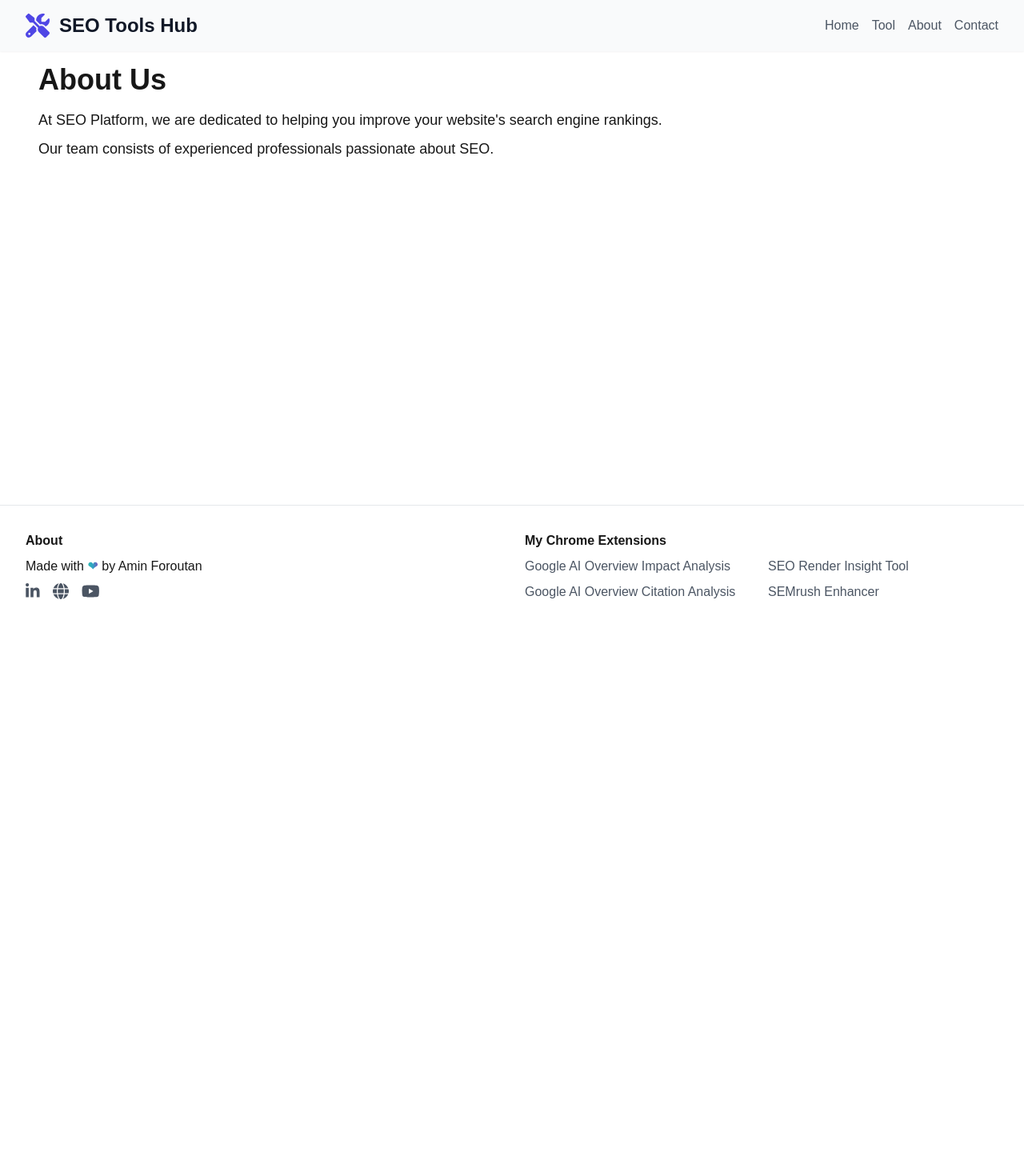
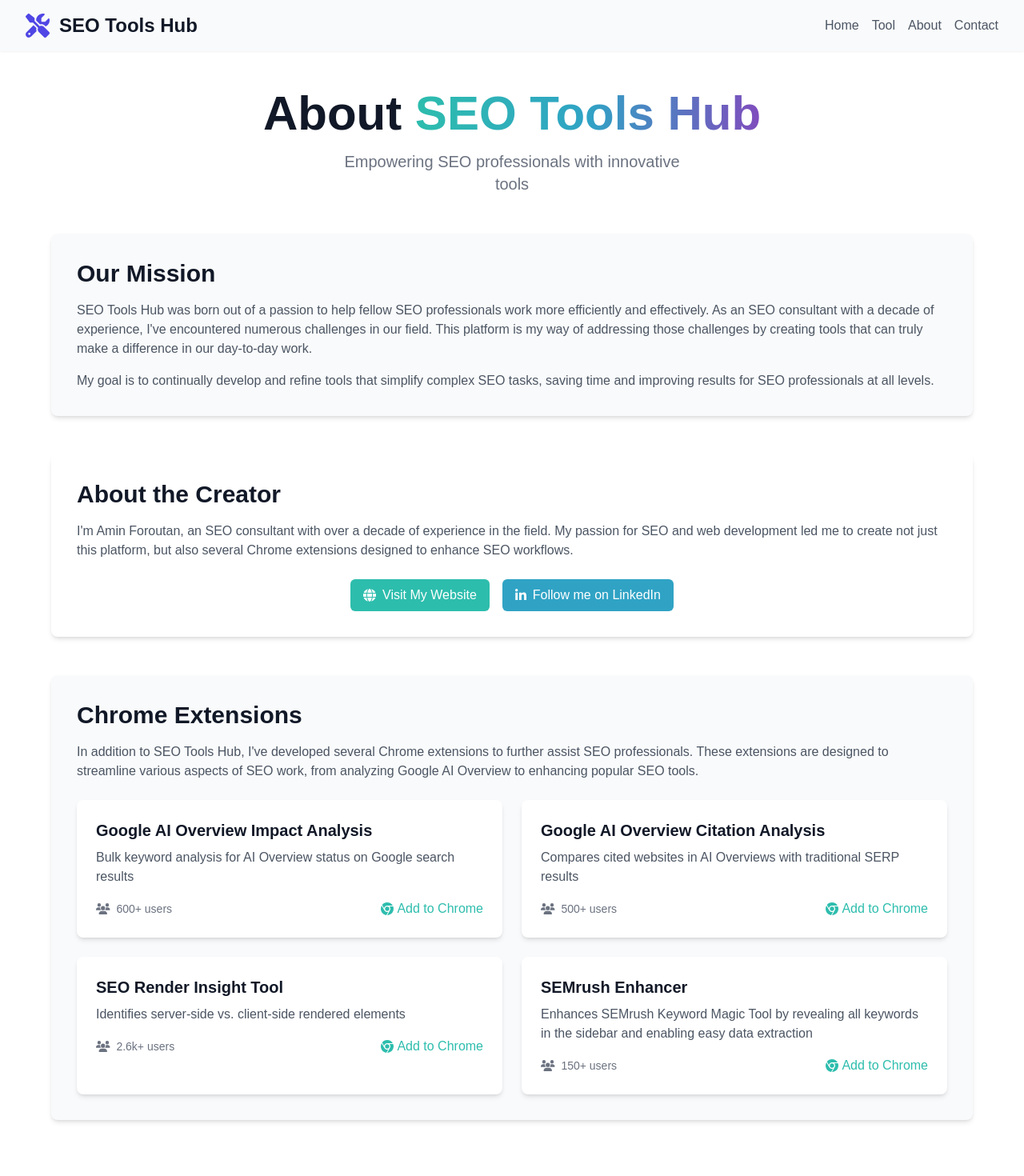
Before and after one commit to AminForou/seo-platform-frontend, a Next.js app: page /about in a window 1280 px wide. Shown: the top 1470 px of the page at 80% size. Before the commit the page ends 800 px from the top, so only its background shows below. Built offline with nearby package versions, Linux system fonts and the light colour scheme.

Commit message:
Add About and Contact pages, update Font Awesome configuration

```diff
--- a/app/about/page.tsx
+++ b/app/about/page.tsx
@@ -1,23 +1,131 @@
 // app/about/page.tsx
 
-import type { Metadata } from 'next';
+import { Metadata } from 'next';
+import { FontAwesomeIcon } from '@fortawesome/react-fontawesome';
+import {
+  faGlobe,
+  faUsers,
+} from '@fortawesome/free-solid-svg-icons';
+import {
+  faLinkedinIn,
+  faChrome,
+} from '@fortawesome/free-brands-svg-icons';
+import '@fortawesome/fontawesome-svg-core/styles.css';
 
 export const metadata: Metadata = {
-  title: "About Us - SEO Platform",
-  description: "Learn more about our mission and team at SEO Platform.",
+  title: 'About SEO Tools Hub',
+  description:
+    'Empowering SEO professionals with innovative tools. Learn more about our mission and the creator behind SEO Tools Hub.',
 };
 
 export default function About() {
   return (
-    <div className="container mx-auto p-4">
-      <h1 className="text-4xl font-bold mb-4">About Us</h1>
-      <p className="text-lg mb-2">
-  At SEO Platform, we are dedicated to helping you improve your website&apos;s search engine rankings.
-</p>
+    <div className="max-w-7xl mx-auto py-12 px-4 sm:px-6 lg:px-8">
+      <div className="text-center mb-12">
+        <h1 className="text-4xl font-extrabold text-gray-900 sm:text-5xl md:text-6xl mb-4">
+          About <span className="gradientText">SEO Tools Hub</span>
+        </h1>
+        <p className="mt-3 max-w-md mx-auto text-base text-gray-500 sm:text-lg md:text-xl">
+          Empowering SEO professionals with innovative tools
+        </p>
+      </div>
 
-      <p className="text-lg">
-        Our team consists of experienced professionals passionate about SEO.
-      </p>
+      <div className="bg-[#f9fafb] rounded-lg p-8 shadow-md mb-12">
+        <h2 className="text-3xl font-bold text-gray-900 mb-4">Our Mission</h2>
+        <p className="text-gray-600 mb-4">
+          SEO Tools Hub was born out of a passion to help fellow SEO professionals work more efficiently and effectively. As an SEO consultant with a decade of experience, I've encountered numerous challenges in our field. This platform is my way of addressing those challenges by creating tools that can truly make a difference in our day-to-day work.
+        </p>
+        <p className="text-gray-600">
+          My goal is to continually develop and refine tools that simplify complex SEO tasks, saving time and improving results for SEO professionals at all levels.
+        </p>
+      </div>
+
+      <div className="bg-white rounded-lg p-8 shadow-md mb-12">
+        <h2 className="text-3xl font-bold text-gray-900 mb-4">About the Creator</h2>
+        <p className="text-gray-600 mb-4">
+          I'm Amin Foroutan, an SEO consultant with over a decade of experience in the field. My passion for SEO and web development led me to create not just this platform, but also several Chrome extensions designed to enhance SEO workflows.
+        </p>
+        <div className="flex flex-wrap justify-center gap-4 mt-6">
+          <a
+            href="https://aminforoutan.com"
+            target="_blank"
+            rel="noopener noreferrer"
+            className="flex items-center px-4 py-2 bg-[#2dbdad] text-white rounded-md hover:bg-[#25a193] transition-colors duration-300"
+          >
+            <FontAwesomeIcon icon={faGlobe} className="mr-2" /> Visit My Website
+          </a>
+          <a
+            href="https://linkedin.com/in/ma-foroutan/"
+            target="_blank"
+            rel="noopener noreferrer"
+            className="flex items-center px-4 py-2 bg-[#30a3c5] text-white rounded-md hover:bg-[#2b92b1] transition-colors duration-300"
+          >
+            <FontAwesomeIcon icon={faLinkedinIn} className="mr-2" /> Follow me on LinkedIn
+          </a>
+        </div>
+      </div>
+
+      <div className="bg-[#f9fafb] rounded-lg p-8 shadow-md">
+        <h2 className="text-3xl font-bold text-gray-900 mb-4">Chrome Extensions</h2>
+        <p className="text-gray-600 mb-6">
+          In addition to SEO Tools Hub, I've developed several Chrome extensions to further assist SEO professionals. These extensions are designed to streamline various aspects of SEO work, from analyzing Google AI Overview to enhancing popular SEO tools.
+        </p>
+        <div className="grid grid-cols-1 md:grid-cols-2 gap-6">
+          <ExtensionCard
+            title="Google AI Overview Impact Analysis"
+            description="Bulk keyword analysis for AI Overview status on Google search results"
+            users="600+"
+            link="https://chromewebstore.google.com/detail/google-ai-overview-impact/bfaijiabgmdblmhbnangkgiboefomdfj"
+          />
+          <ExtensionCard
+            title="Google AI Overview Citation Analysis"
+            description="Compares cited websites in AI Overviews with traditional SERP results"
+            users="500+"
+            link="https://chromewebstore.google.com/detail/google-ai-overview-citati/doobkkcnlfiglhoafllloikhabjgblae"
+          />
+          <ExtensionCard
+            title="SEO Render Insight Tool"
+            description="Identifies server-side vs. client-side rendered elements"
+            users="2.6k+"
+            link="https://chromewebstore.google.com/detail/seo-render-insight-tool/ignachbibbeengfepmkeogegpfkigljc"
+          />
+          <ExtensionCard
+            title="SEMrush Enhancer"
+            description="Enhances SEMrush Keyword Magic Tool by revealing all keywords in the sidebar and enabling easy data extraction"
+            users="150+"
+            link="https://chromewebstore.google.com/detail/semrush-enhancer/kkkmbfjcaeipemegmikiplnfblaonfnl"
+          />
+        </div>
+      </div>
     </div>
   );
 }
+
+interface ExtensionCardProps {
+  title: string;
+  description: string;
+  users: string;
+  link: string;
+}
+
+function ExtensionCard({ title, description, users, link }: ExtensionCardProps) {
+  return (
+    <div className="bg-white rounded-lg p-6 shadow-md">
+      <h3 className="text-xl font-semibold text-gray-900 mb-2">{title}</h3>
+      <p className="text-gray-600 mb-4">{description}</p>
+      <div className="flex justify-between items-center">
+        <span className="text-sm text-gray-500">
+          <FontAwesomeIcon icon={faUsers} className="mr-1" /> {users} users
+        </span>
+        <a
+          href={link}
+          target="_blank"
+          rel="noopener noreferrer"
+          className="flex items-center text-[#2dbdad] hover:text-[#25a193] transition-colors duration-300"
+        >
+          <FontAwesomeIcon icon={faChrome} className="mr-1" /> Add to Chrome
+        </a>
+      </div>
+    </div>
+  );
+}
--- /dev/null
+++ b/app/contact/page.tsx
@@ -0,0 +1,80 @@
+// app/contact/page.tsx
+
+import { Metadata } from 'next';
+import { FontAwesomeIcon } from '@fortawesome/react-fontawesome';
+import {
+  faEnvelope,
+} from '@fortawesome/free-solid-svg-icons';
+import {
+  faLinkedinIn,
+  faXTwitter,
+} from '@fortawesome/free-brands-svg-icons';
+import '@fortawesome/fontawesome-svg-core/styles.css';
+import ContactForm from '../components/ContactForm';
+
+export const metadata: Metadata = {
+  title: 'Contact SEO Tools Hub',
+  description:
+    "Have questions or suggestions? Reach out to the SEO Tools Hub team. We're here to help you optimize your SEO workflow and improve your website's performance.",
+};
+
+export default function Contact() {
+  return (
+    <div className="max-w-7xl mx-auto py-12 px-4 sm:px-6 lg:px-8">
+      <div className="text-center mb-12">
+        <h1 className="text-4xl font-extrabold text-gray-900 sm:text-5xl md:text-6xl mb-4">
+          Contact <span className="gradientText">Us</span>
+        </h1>
+        <p className="mt-3 max-w-md mx-auto text-base text-gray-500 sm:text-lg md:text-xl">
+          We'd love to hear from you. Get in touch with us!
+        </p>
+      </div>
+
+      <div className="grid grid-cols-1 md:grid-cols-2 gap-8">
+        <ContactForm />
+
+        <div className="bg-white rounded-lg p-8 shadow-md">
+          <h2 className="text-2xl font-bold text-gray-900 mb-6">Contact Information</h2>
+          <div className="space-y-4">
+            <div className="flex items-center">
+              <FontAwesomeIcon icon={faEnvelope} className="text-[#30a3c5] mr-3" />
+              <a
+                href="mailto:tools@aminforoutan.com"
+                className="text-gray-600 hover:text-[#30a3c5]"
+              >
+                tools@aminforoutan.com
+              </a>
+            </div>
+            <div className="flex items-center">
+              <FontAwesomeIcon icon={faLinkedinIn} className="text-[#30a3c5] mr-3" />
+              <a
+                href="https://linkedin.com/in/ma-foroutan/"
+                target="_blank"
+                rel="noopener noreferrer"
+                className="text-gray-600 hover:text-[#30a3c5]"
+              >
+                LinkedIn
+              </a>
+            </div>
+            <div className="flex items-center">
+              <FontAwesomeIcon icon={faXTwitter} className="text-[#30a3c5] mr-3" />
+              <a
+                href="https://x.com/aminfseo"
+                target="_blank"
+                rel="noopener noreferrer"
+                className="text-gray-600 hover:text-[#30a3c5]"
+              >
+                @aminfseo
+              </a>
+            </div>
+          </div>
+          <div className="mt-8">
+            <p className="text-gray-600">
+              Feel free to reach out through any of these channels. I'll do my best to respond as soon as possible.
+            </p>
+          </div>
+        </div>
+      </div>
+    </div>
+  );
+}
--- /dev/null
+++ b/app/fontawesome.ts
@@ -0,0 +1,28 @@
+// app/fontawesome.ts
+
+import { config, library } from '@fortawesome/fontawesome-svg-core';
+import {
+  faGlobe,
+  faUsers,
+  faToolbox,
+  faEnvelope,
+} from '@fortawesome/free-solid-svg-icons';
+import {
+  faLinkedinIn,
+  faYoutube,
+  faChrome,
+  faXTwitter,
+} from '@fortawesome/free-brands-svg-icons';
+
+config.autoAddCss = false;
+
+library.add(
+  faGlobe,
+  faUsers,
+  faToolbox,
+  faEnvelope,
+  faLinkedinIn,
+  faXTwitter,
+  faYoutube,
+  faChrome
+);
--- a/app/globals.css
+++ b/app/globals.css
@@ -1,6 +1,7 @@
 @tailwind base;
 @tailwind components;
 @tailwind utilities;
+@import '@fortawesome/fontawesome-svg-core/styles.css';
 
 :root {
   --background: #ffffff;
```
